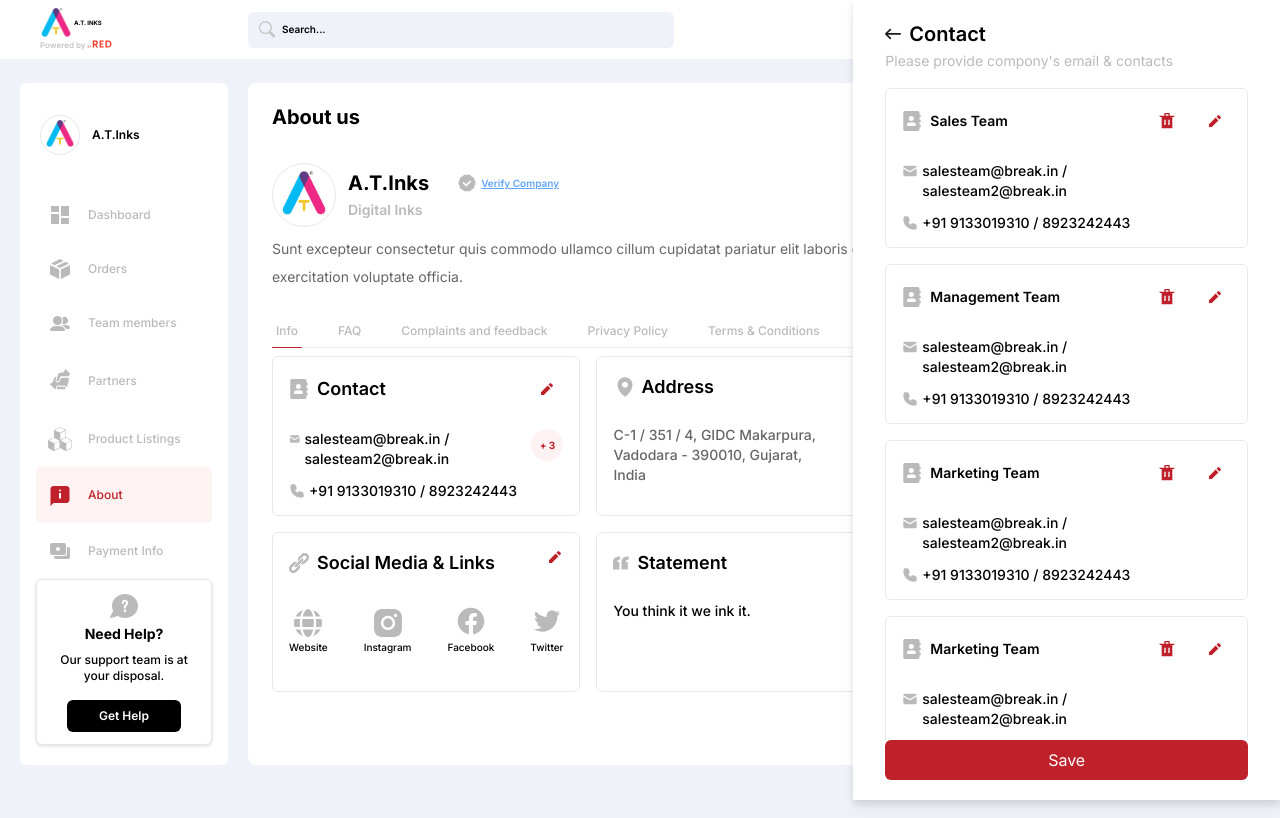
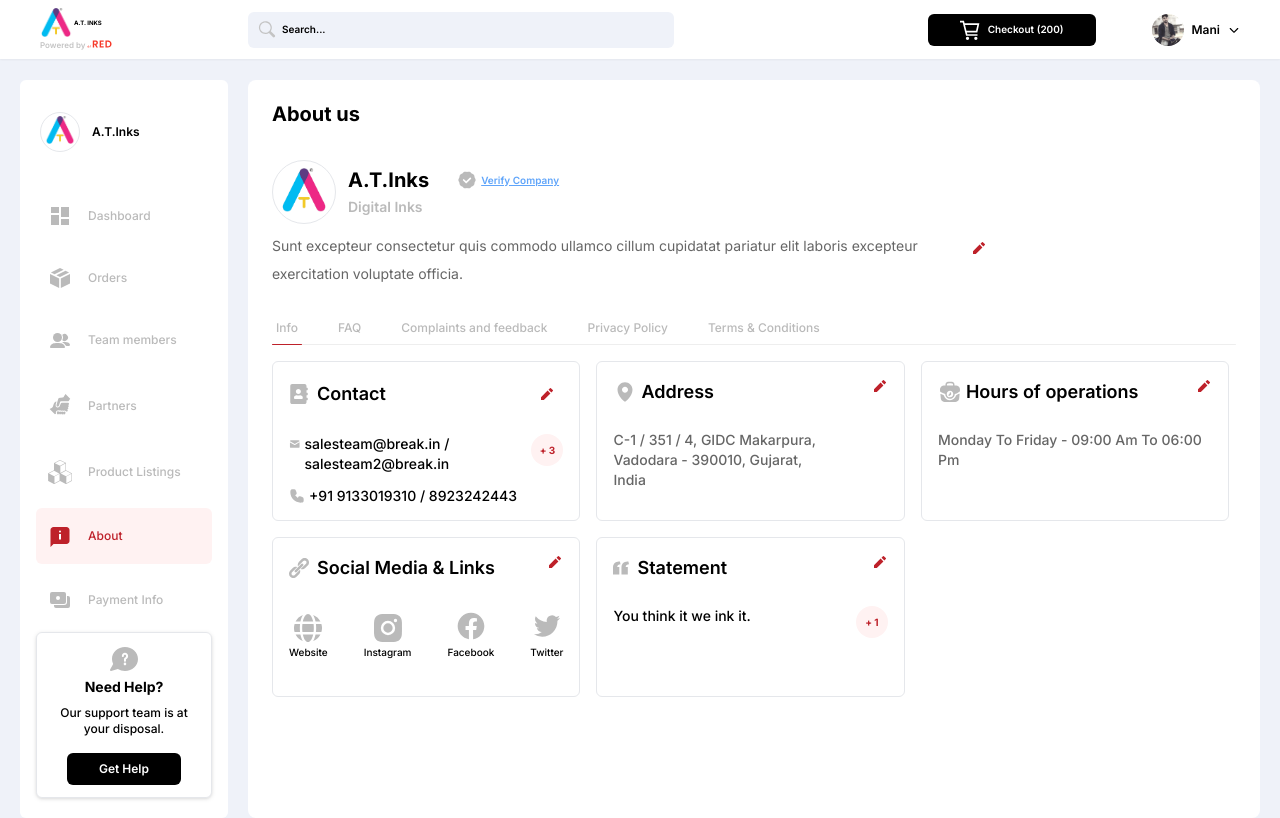
Before and after one commit to ManiKsi/ElRedChallenge, a React (Create React App) app: page / in a window 1280 px wide. Built offline with nearby package versions, Linux system fonts and the light colour scheme.

Commit message:
'firebase'

```diff
--- a/package.json
+++ b/package.json
@@ -7,6 +7,7 @@
     "@testing-library/jest-dom": "^5.16.5",
     "@testing-library/react": "^13.4.0",
     "@testing-library/user-event": "^13.5.0",
+    "firebase": "^9.17.2",
     "react": "^18.2.0",
     "react-dom": "^18.2.0",
     "react-redux": "^8.0.5",
--- a/src/App.js
+++ b/src/App.js
@@ -9,7 +9,7 @@
     <div className='App'>
       <AppProvider>
         <Header username='Mani' cartCount={200} />
-        <section className='px-5 gap-5 mt-6 flex'>
+        <section className='px-5 gap-5 mt-20 flex'>
           <Sidebar />
           <Main />
         </section>
--- a/src/components/About.js
+++ b/src/components/About.js
@@ -1,4 +1,4 @@
-import React from "react";
+import React, { useState } from "react";
 import AtinkLogo from "../assets/A.T-inks-logo-600-DPI-1-e1545645137933.png";
 import { VerifiedIcon } from "../assets/Svgs";
 import Editable from "./Editable";
@@ -10,6 +10,17 @@
 import Terms from "./Tabs/Terms";
 
 const About = () => {
+  const [verified, setVerified] = useState(false);
+  const [loading, setLoading] = useState(false);
+  const handleVerify = () => {
+    if (!verified) {
+      setLoading(true);
+      setTimeout(() => {
+        setVerified(true);
+        setLoading(false);
+      }, 1000);
+    }
+  };
   return (
     <div>
       <h2 className='font-bold text-xl'>About us</h2>
@@ -22,10 +33,23 @@
             <div className=' flex items-center'>
               <span className='text-xl font-bold'>A.T.Inks</span>
               <div className='flex items-center ml-7'>
-                <VerifiedIcon fill='#BABABA' className=' w-5 h-5' />
-                <a href='#' className=' ml-1 text-xxs text-blue-400 underline'>
-                  Verify Company
-                </a>
+                {loading ? (
+                  <div class='custom-loader'></div>
+                ) : (
+                  <VerifiedIcon
+                    fill={`${verified ? "blue" : "#BABABA"}`}
+                    className=' w-5 h-5'
+                  />
+                )}
+                {!loading && (
+                  <p
+                    onClick={() => handleVerify()}
+                    href='#'
+                    className=' cursor-pointer ml-1 text-xxs text-blue-400 underline'
+                  >
+                    {verified ? "Verified" : "Verify Company"}
+                  </p>
+                )}
               </div>
             </div>
             <span className='text-sm text-gray1'>Digital Inks</span>
--- a/src/components/Header.js
+++ b/src/components/Header.js
@@ -6,7 +6,7 @@
 
 const Header = ({ username, cartCount }) => {
   return (
-    <header className=' bg-white px-5 py-2 '>
+    <header className=' bg-white px-5 py-2 fixed top-0 left-0 right-0 z-20 shadow-sm'>
       <div className='flex w-full px-5 items-center'>
         <div className='w-52'>
           <div className='flex items-center'>
@@ -33,7 +33,7 @@
           />
         </div>
         <div className='flex ml-auto '>
-          <button className='flex items-center text-white rounded-md font-semibold text-xxs bg-black px-8'>
+          <button className='flex items-center text-white rounded-md font-semibold text-xxs bg-black px-8 hover:bg-gray-900'>
             <CartIcon
               stroke='#fff'
               height='20px'
--- a/src/components/SideDrawer.js
+++ b/src/components/SideDrawer.js
@@ -4,8 +4,8 @@
   return (
     <div
       className={`fixed ${
-        props.open ? " w-1/3" : "w-0"
-      }  h-screen overflow-hidden  scroll-hide bg-white drop-shadow-lg right-0 z-50 transition-all top-0 p-5 px-8 flex flex-col`}
+        props.open ? "right-0" : " -right-full"
+      }  h-screen overflow-hidden  w-1/3 scroll-hide bg-white drop-shadow-lg  z-50 transition-all top-0 p-5 px-8 flex flex-col`}
     >
       {props.children}
     </div>
--- a/src/components/Sidebar.js
+++ b/src/components/Sidebar.js
@@ -21,7 +21,7 @@
         <span className='text-xs'>A.T.Inks</span>
       </div>
       <div className=' text-gray1 text-xs font-medium   flex flex-col'>
-        <div className=' flex items-center pl-3 py-4'>
+        <div className=' flex items-center pl-3 py-4 hover:bg-pink rounded-md cursor-pointer my-1 '>
           <div className='w-10'>
             <DashboardIcon
               fill='#BABABA'
@@ -31,44 +31,44 @@
           </div>
           <span>Dashboard</span>
         </div>
-        <div className=' flex items-center pl-3 py-4'>
+        <div className=' flex items-center pl-3 py-4 hover:bg-pink rounded-md cursor-pointer my-1 '>
           <div className=' w-10'>
             <BoxIcon fill='#BABABA' className='ml-[2px] w-5 h-5' />
           </div>
           <span>Orders</span>
         </div>
-        <div className=' flex items-center pl-3 py-4'>
+        <div className=' flex items-center pl-3 py-4 hover:bg-pink rounded-md cursor-pointer my-1 '>
           <div className=' w-10'>
             <Users fill='#BABABA' className=' w-6 h-6' />
           </div>
           <span>Team members</span>
         </div>
-        <div className=' flex items-center pl-3 py-4'>
+        <div className=' flex items-center pl-3 py-4 hover:bg-pink rounded-md cursor-pointer my-1 '>
           <div className=' w-10'>
             <HandshakeIcon fill='#BABABA' className=' w-7 h-7 -rotate-45' />
           </div>
           <span>Partners</span>
         </div>
-        <div className=' flex items-center pl-3 py-4'>
+        <div className=' flex items-center pl-3 py-4 hover:bg-pink rounded-md cursor-pointer my-1 '>
           <div className=' w-10'>
             <StackedBox fill='#BABABA' className=' w-6 h-6 ' />
           </div>
           <span>Product Listings</span>
         </div>
-        <div className=' flex items-center pl-3 py-4 bg-pink rounded-md '>
+        <div className=' flex items-center pl-3 py-4 bg-pink rounded-md cursor-pointer my-1'>
           <div className=' w-10'>
             <InfoIcon fill='#BE212A' className=' w-6 h-6 ' />
           </div>
           <span className=' text-red'>About</span>
         </div>
-        <div className=' flex items-center pl-3 py-4'>
+        <div className=' flex items-center pl-3 py-4 hover:bg-pink rounded-md cursor-pointer my-1 '>
           <div className=' w-10'>
             <CashIcon fill='#BABABA' className=' w-6 h-6 ' />
           </div>
           <span>Payment Info</span>
         </div>
       </div>
-      <div className=' py-3 px-3 border drop-shadow bg-white rounded-md flex flex-col items-center text-center'>
+      <div className=' py-3 px-3 border drop-shadow bg-white rounded-md flex flex-col items-center text-center '>
         <QuestionIcon fill='#BABABA' className=' w-7 h-7 ' />
         <p className=' font-bold text-sm mb-2 mt-1'>Need Help?</p>
         <p className=' font-medium text-xs '>
--- a/src/components/Tabs/Info-components/Contact.js
+++ b/src/components/Tabs/Info-components/Contact.js
@@ -15,6 +15,7 @@
   const [editIndex, setEditIndex] = useState(0);
   const [tempEmails, setTempEmails] = useState([]);
   const [tempPhones, setTempPhones] = useState([]);
+  const [drawerOpen, setDrawerOpen] = useState(false);
   const [data, setData] = useState([
     {
       title: "Sales Team",
@@ -39,6 +40,20 @@
   ]);
   const [tempData, setTempData] = useState([...data]);
   const handleSave = () => {
+    if (edit) {
+      let array = [...tempData];
+      if (tempEmails) {
+        array[editIndex].emails.push(...tempEmails);
+      }
+      if (tempEmails) {
+        array[editIndex].phones.push(...tempPhones);
+      }
+      setTempData(array);
+      setEdit(false);
+    }
+    if (!edit) {
+      setDrawerOpen(false);
+    }
     setData(tempData);
   };
   const handleDelete = (i) => {
@@ -48,13 +63,34 @@
     setEditIndex(i);
     setEdit(true);
   };
+  const addEmail = (e) => {
+    e.preventDefault();
+
+    setTempEmails([...tempEmails, e.target[0].value]);
+    e.target.reset();
+  };
+  const addPhone = (e) => {
+    e.preventDefault();
+    setTempPhones([...tempPhones, e.target[0].value]);
+    e.target.reset();
+  };
+  const handleBackBtn = () => {
+    if (!edit) {
+      setDrawerOpen(false);
+    }
+    if (edit) {
+      setEdit(false);
+    }
+  };
 
   return (
     <>
-      <SideDrawer open={true}>
+      <SideDrawer open={drawerOpen}>
         <div>
           <h4 className='text-xl font-semibold flex items-center'>
-            <LeftArrow className='h-4 w-4 mr-2' />
+            <div className=' cursor-pointer' onClick={() => handleBackBtn()}>
+              <LeftArrow className='h-4 w-4 mr-2' />
+            </div>
             Contact
           </h4>
           <span className='text-sm text-gray1'>
@@ -64,30 +100,50 @@
 
         {edit ? (
           <div className='flex flex-col '>
-            <div className='my-4 mt-10'>
+            <form onSubmit={(e) => addEmail(e)} className='my-4 mt-10'>
               <div className='flex flex-col gap-2 mb-4'>
                 <label className='text-xs font-semibold'>Email ID</label>
+                {tempEmails?.length > 0 &&
+                  tempEmails?.map((email) => (
+                    <p key={email} className='text-xs '>
+                      {email}
+                    </p>
+                  ))}
                 <input
                   placeholder='eg. salestam@br.in'
-                  className=' bg-bg h-10 px-3 text-xs rounded-md'
+                  required
+                  type='email'
+                  className=' bg-bg h-10 px-3 text-xs rounded-md focus:outline-none'
                 />
               </div>
-              <button className='bg-pink w-full text-red font-semibold rounded-md h-10 text-sm flex items-center justify-center'>
+              <button
+                type='submit'
+                className='bg-pink w-full text-red font-semibold rounded-md h-10 text-sm flex items-center justify-center'
+              >
                 <AddIcon className='h-4 w-4 mr-1' stroke='#BE212A' /> Add More
               </button>
-            </div>
-            <div className='my-4'>
+            </form>
+            <form className='my-4' onSubmit={(e) => addPhone(e)}>
               <div className='flex flex-col gap-2 mb-4'>
                 <label className='text-xs font-semibold'>Contact Number</label>
+                {tempPhones?.length > 0 &&
+                  tempPhones?.map((phone) => (
+                    <p key={phone} className='text-xs '>
+                      {phone}
+                    </p>
+                  ))}
                 <input
                   placeholder='eg. 8511591740'
-                  className=' bg-bg h-10 px-3 text-xs rounded-md'
+                  className=' bg-bg h-10 px-3 text-xs rounded-md focus:outline-none'
                 />
               </div>
-              <button className='bg-pink w-full text-red font-semibold rounded-md h-10 text-sm flex items-center justify-center'>
+              <button
+                type='submit'
+                className='bg-pink w-full text-red font-semibold rounded-md h-10 text-sm flex items-center justify-center'
+              >
                 <AddIcon className='h-4 w-4 mr-1' stroke='#BE212A' /> Add More
               </button>
-            </div>
+            </form>
           </div>
         ) : (
           <div className='flex flex-col flex-grow overflow-y-scroll scroll-hide gap-4 py-4 '>
@@ -174,7 +230,10 @@
           <div className='text-lg font-semibold flex items-center'>
             <AddressBookIcon fill='#bababa' className='w-5 h-5 mr-2' /> Contact{" "}
           </div>
-          <div className=' cursor-pointer h-8 w-8  rounded-full flex justify-center items-center hover:bg-pink'>
+          <div
+            onClick={() => setDrawerOpen(true)}
+            className=' cursor-pointer h-8 w-8  rounded-full flex justify-center items-center hover:bg-pink'
+          >
             <PencilIcon fill='#BE212A' className='w-4 h-4 cursor-pointer' />{" "}
           </div>
         </div>
--- a/src/components/Tabs/Info.js
+++ b/src/components/Tabs/Info.js
@@ -22,7 +22,7 @@
 
 const Info = () => {
   return (
-    <div className='py-2 flex gap-4 flex-wrap'>
+    <div className='py-4 flex gap-4 flex-wrap'>
       <Contact />
       <Address />
       <HoOperations />
--- a/src/index.css
+++ b/src/index.css
@@ -18,3 +18,16 @@
 .scroll-hide::-webkit-scrollbar {
   display: none;
 }
+.custom-loader {
+  width: 20px;
+  height: 20px;
+  border-radius: 50%;
+  background: conic-gradient(#0000 10%, #766df4);
+  -webkit-mask: radial-gradient(farthest-side, #0000 calc(100% - 3px), #000 0);
+  animation: s3 1s infinite linear;
+}
+@keyframes s3 {
+  to {
+    transform: rotate(1turn);
+  }
+}
```
Also changed, not shown: firebase.json (added), 2 other files (tests, documents, lock files or other folders).
